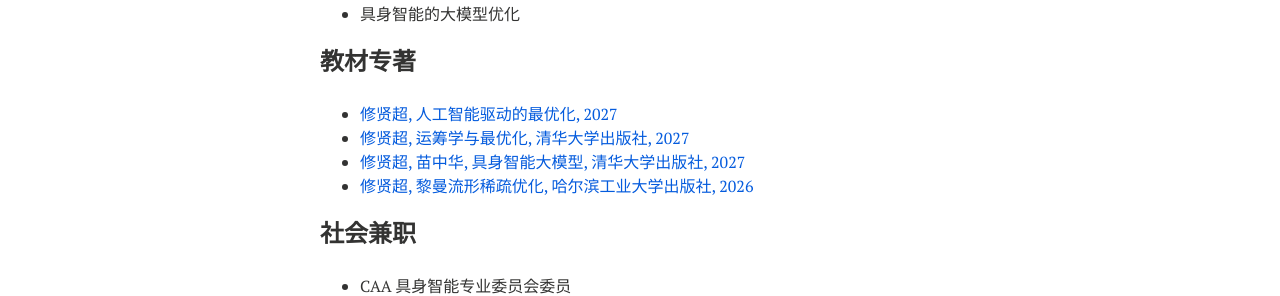
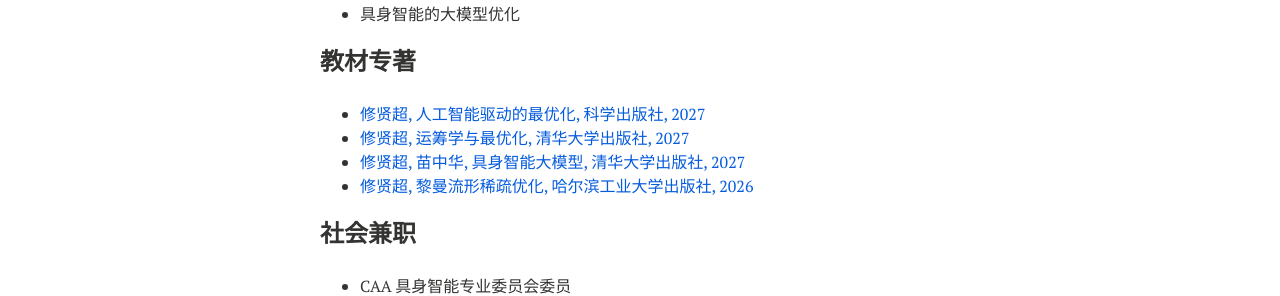
Before and after one commit to xianchaoxiu/xianchaoxiu.github.io, a Jekyll site: the page built from chinese/index.md, in a window 1280 px wide. Shown: the part 471-767 px from the top of the page. Built offline with Jekyll 4.4.1, drawn with Linux system fonts in a browser that asks for light colours; nearby versions of some CDN libraries.

Commit message:
Update index.md

```diff
--- a/chinese/index.md
+++ b/chinese/index.md
@@ -24,7 +24,7 @@ share: false
 
 
 ### 教材专著
-* <a href="https://xianchaoxiu.github.io/chinese/book/AIOPT/" class="textlink" target="_blank"> 修贤超, 人工智能驱动的最优化, 2027   </a> <br>
+* <a href="https://xianchaoxiu.github.io/chinese/book/AIOPT/" class="textlink" target="_blank"> 修贤超, 人工智能驱动的最优化, 科学出版社, 2027   </a> <br>
 * <a href="https://xianchaoxiu.github.io/chinese/book/OROPT/" class="textlink" target="_blank"> 修贤超, 运筹学与最优化, 清华大学出版社, 2027   </a> <br>
 * <a href="https://xianchaoxiu.github.io/chinese/book/VLA/" class="textlink" target="_blank"> 修贤超, 苗中华, 具身智能大模型, 清华大学出版社, 2027  </a> <br>
 * <a href="https://xianchaoxiu.github.io/chinese/book/OPT/" class="textlink" target="_blank"> 修贤超, 黎曼流形稀疏优化, 哈尔滨工业大学出版社, 2026  </a> <br>
```
